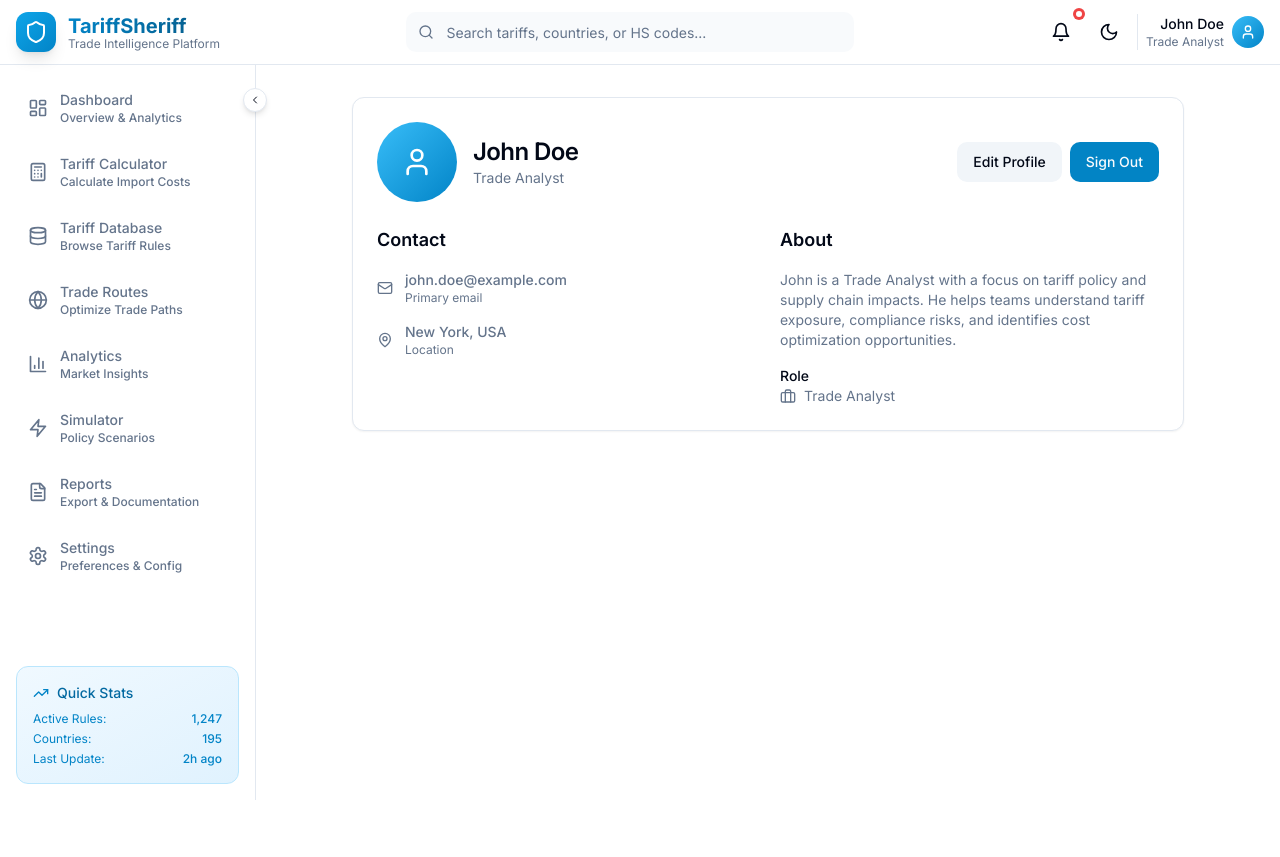
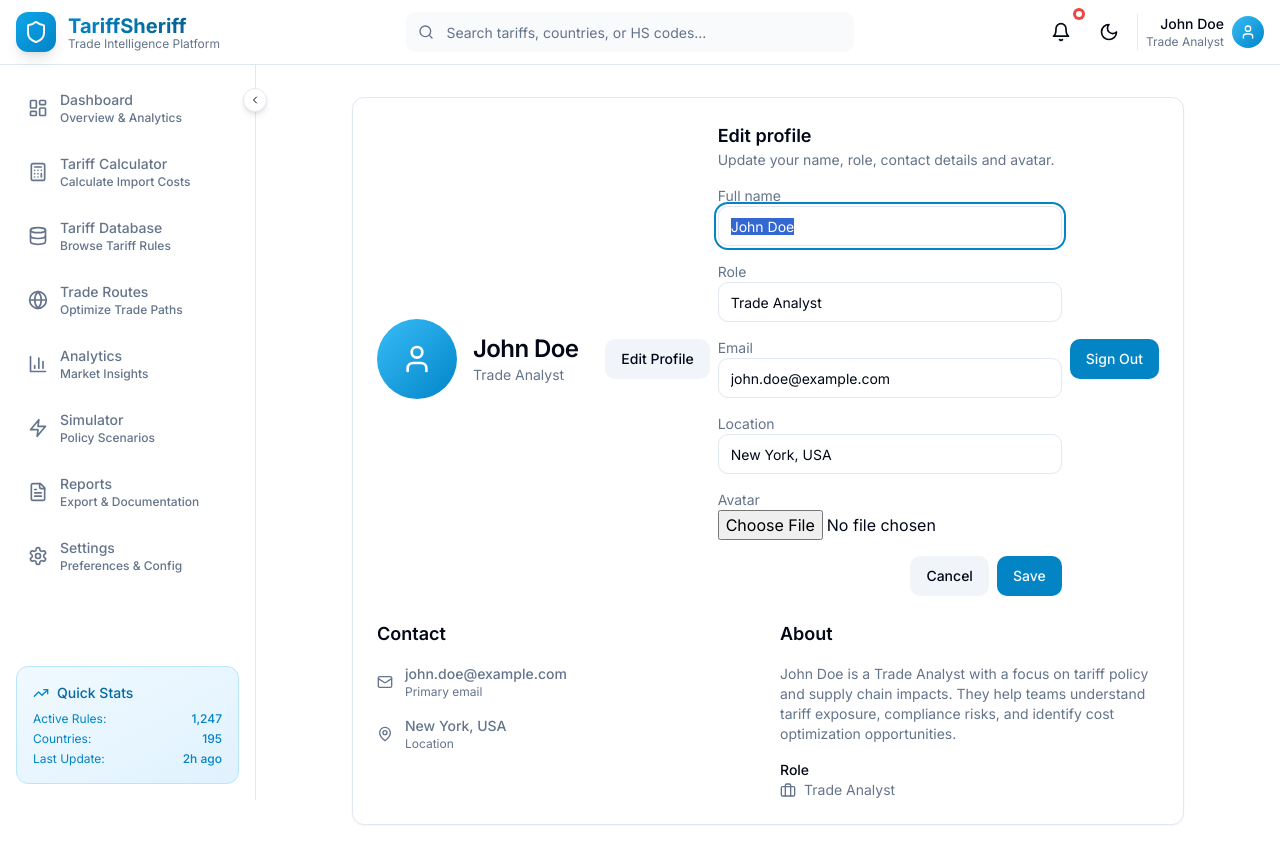
Before and after one commit to SaaiAravindhRaja/TariffSheriff, a React (Vite) app in the folder apps/frontend/: page /profile in a window 1280 px wide. Both pictures are taken after a click on the button "Edit Profile". Before the commit the page ends 800 px from the top, so only its background shows below. Built offline with nearby package versions, Linux system fonts and the light colour scheme.

Commit message:
refactor Profile for better ux

```diff
--- a/apps/frontend/src/components/layout/ProfileEditModal.tsx
+++ b/apps/frontend/src/components/layout/ProfileEditModal.tsx
@@ -1,5 +1,5 @@
 import React, { useState, useEffect } from 'react'
-import { Dialog, DialogContent, DialogTrigger, DialogHeader, DialogTitle, DialogDescription } from '@radix-ui/react-dialog'
+import { Dialog, DialogContent, DialogTrigger } from '@radix-ui/react-dialog'
 import { Button } from '@/components/ui/button'
 import { Input } from '@/components/ui/input'
 
@@ -46,10 +46,10 @@ export function ProfileEditModal({ children }: { children: React.ReactNode }) {
     <Dialog open={open} onOpenChange={setOpen}>
       <DialogTrigger asChild>{children}</DialogTrigger>
       <DialogContent className="max-w-lg">
-        <DialogHeader>
-          <DialogTitle>Edit profile</DialogTitle>
-          <DialogDescription>Update your name, role, contact details and avatar.</DialogDescription>
-        </DialogHeader>
+        <div className="mb-2">
+          <h3 className="text-lg font-semibold">Edit profile</h3>
+          <p className="text-sm text-muted-foreground">Update your name, role, contact details and avatar.</p>
+        </div>
         <div className="space-y-4 mt-4">
           <label className="block">
             <div className="text-sm text-muted-foreground">Full name</div>
--- a/apps/frontend/src/pages/Profile.tsx
+++ b/apps/frontend/src/pages/Profile.tsx
@@ -1,26 +1,57 @@
-import React from 'react'
+import React, { useEffect, useState } from 'react'
 import { Card, CardContent, CardHeader, CardTitle, CardDescription } from '@/components/ui/card'
 import { Button } from '@/components/ui/button'
 import { User, Mail, Briefcase, MapPin } from 'lucide-react'
+import ProfileEditModal from '@/components/layout/ProfileEditModal'
+
+type ProfileType = {
+  name: string
+  role: string
+  email: string
+  location: string
+  avatar?: string
+}
+
+const STORAGE_KEY = 'app_profile'
 
 export default function Profile() {
+  const [profile, setProfile] = useState<ProfileType>({ name: 'John Doe', role: 'Trade Analyst', email: 'john.doe@example.com', location: 'New York, USA' })
+
+  useEffect(() => {
+    const raw = typeof window !== 'undefined' && localStorage.getItem(STORAGE_KEY)
+    if (raw) {
+      try {
+        setProfile(JSON.parse(raw))
+      } catch (e) {}
+    }
+
+    const handler = () => {
+      const updated = localStorage.getItem(STORAGE_KEY)
+      if (updated) setProfile(JSON.parse(updated))
+    }
+    window.addEventListener('profile:updated', handler)
+    return () => window.removeEventListener('profile:updated', handler)
+  }, [])
+
   return (
     <div className="p-8 max-w-4xl mx-auto">
       <Card>
         <CardHeader>
           <div className="flex items-center justify-between w-full">
             <div className="flex items-center gap-4">
-              <div className="w-20 h-20 rounded-full bg-gradient-to-br from-brand-400 to-brand-600 flex items-center justify-center text-white text-2xl">
-                <User className="w-8 h-8" />
+              <div className="w-20 h-20 rounded-full bg-gradient-to-br from-brand-400 to-brand-600 flex items-center justify-center text-white text-2xl overflow-hidden">
+                {profile.avatar ? <img src={profile.avatar} alt="avatar" className="w-full h-full object-cover" /> : <User className="w-8 h-8" />}
               </div>
               <div>
-                <CardTitle className="text-2xl">John Doe</CardTitle>
-                <CardDescription>Trade Analyst</CardDescription>
+                <CardTitle className="text-2xl">{profile.name}</CardTitle>
+                <CardDescription>{profile.role}</CardDescription>
               </div>
             </div>
             <div className="flex items-center gap-2">
-              <Button variant="secondary">Edit Profile</Button>
-              <Button>Sign Out</Button>
+              <ProfileEditModal>
+                <Button variant="secondary">Edit Profile</Button>
+              </ProfileEditModal>
+              <Button onClick={() => { localStorage.removeItem(STORAGE_KEY); window.location.reload() }}>Sign Out</Button>
             </div>
           </div>
         </CardHeader>
@@ -31,14 +62,14 @@ export default function Profile() {
               <div className="flex items-center gap-3 text-sm text-muted-foreground">
                 <Mail className="w-4 h-4" />
                 <div>
-                  <div className="font-medium">john.doe@example.com</div>
+                  <div className="font-medium">{profile.email}</div>
                   <div className="text-xs">Primary email</div>
                 </div>
               </div>
               <div className="flex items-center gap-3 text-sm text-muted-foreground">
                 <MapPin className="w-4 h-4" />
                 <div>
-                  <div className="font-medium">New York, USA</div>
+                  <div className="font-medium">{profile.location}</div>
                   <div className="text-xs">Location</div>
                 </div>
               </div>
@@ -47,12 +78,12 @@ export default function Profile() {
             <div className="space-y-4">
               <h3 className="text-lg font-semibold">About</h3>
               <p className="text-sm text-muted-foreground">
-                John is a Trade Analyst with a focus on tariff policy and supply chain impacts. He helps teams
-                understand tariff exposure, compliance risks, and identifies cost optimization opportunities.
+                {profile.name} is a Trade Analyst with a focus on tariff policy and supply chain impacts. They help teams
+                understand tariff exposure, compliance risks, and identify cost optimization opportunities.
               </p>
               <div className="mt-4">
                 <h4 className="text-sm font-medium">Role</h4>
-                <div className="text-sm text-muted-foreground flex items-center gap-2"><Briefcase className="w-4 h-4" /> Trade Analyst</div>
+                <div className="text-sm text-muted-foreground flex items-center gap-2"><Briefcase className="w-4 h-4" /> {profile.role}</div>
               </div>
             </div>
           </div>
```
